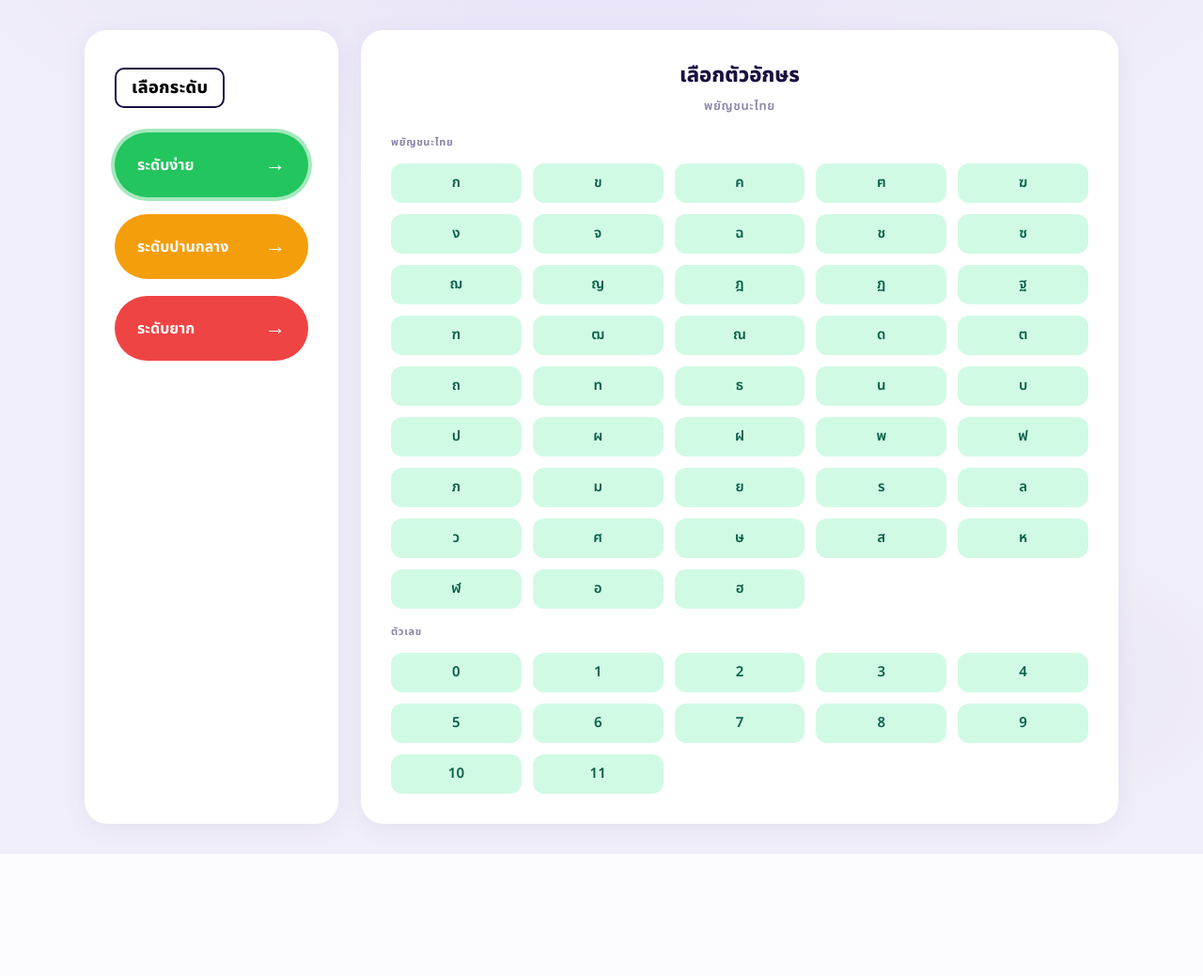
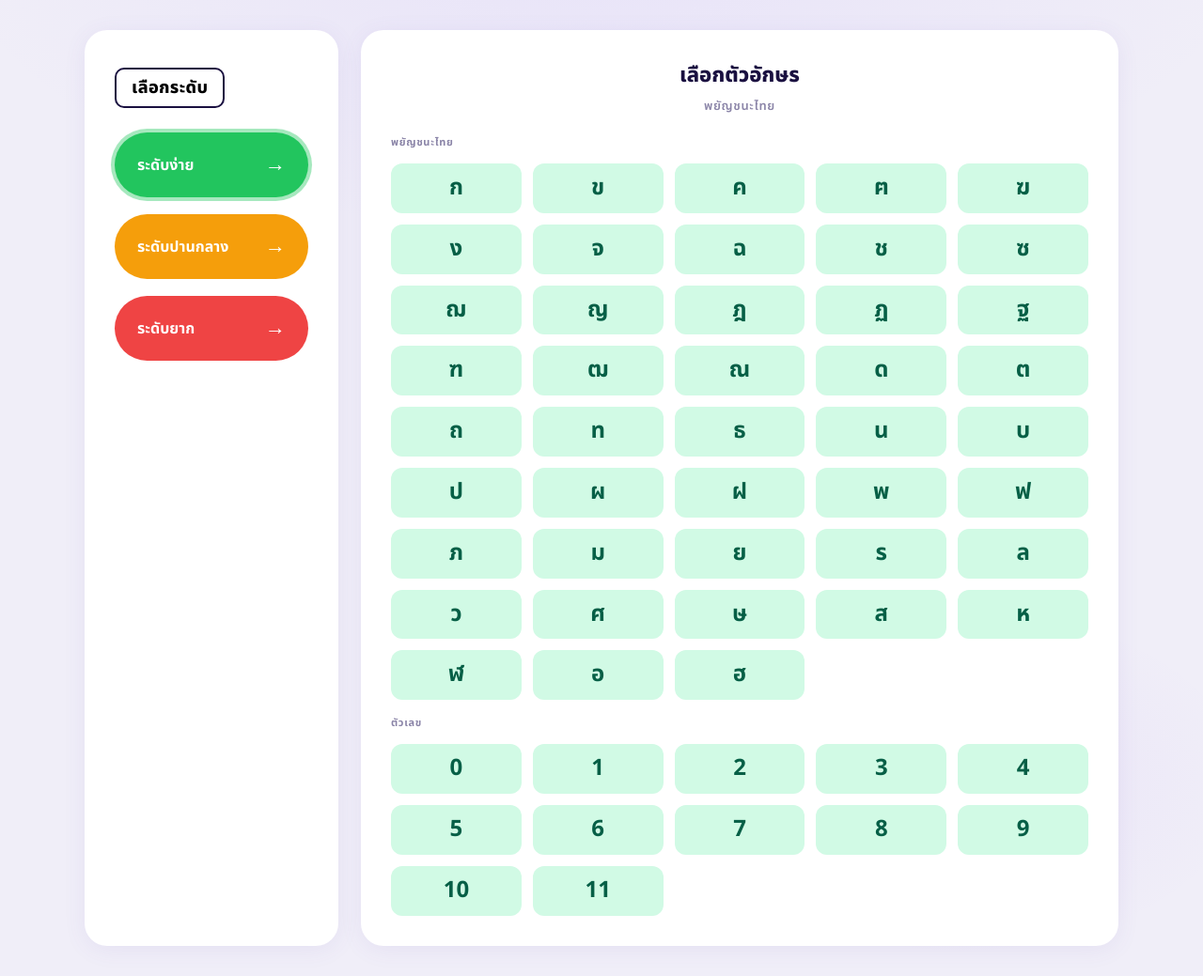
Before and after one commit to st125842/SignedLangaugeWebSite, a FastAPI app: page / in a window 1280 px wide. Shown: the whole page at 94% size. Before the commit the page ends 909 px from the top, so only its background shows below. Run offline with FastAPI, Linux system fonts and the light colour scheme.

Commit message:
Add Requirement

```diff
--- a/static/style.css
+++ b/static/style.css
@@ -138,7 +138,7 @@ body {
 .item-chip {
   border: none; border-radius: 12px; padding: 12px 8px;
   font-family: 'Noto Sans Thai', sans-serif;
-  font-size: 15px; font-weight: 600;
+  font-size: 24px; font-weight: 700;
   cursor: pointer; text-align: center; line-height: 1.2;
   transition: transform 0.15s, box-shadow 0.15s;
 }
```
Also changed, not shown: requirements.txt (added, +13 -0 lines).
